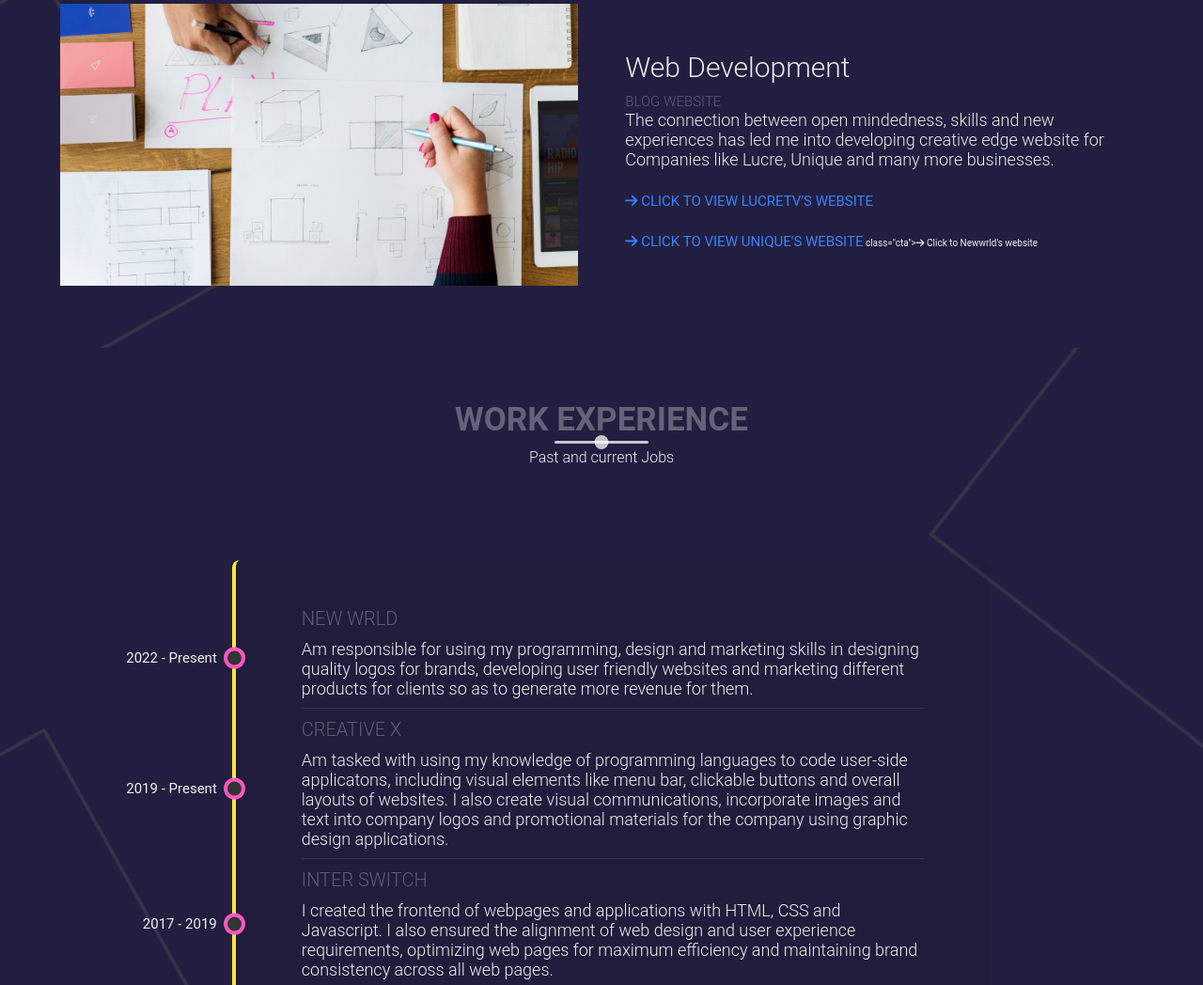
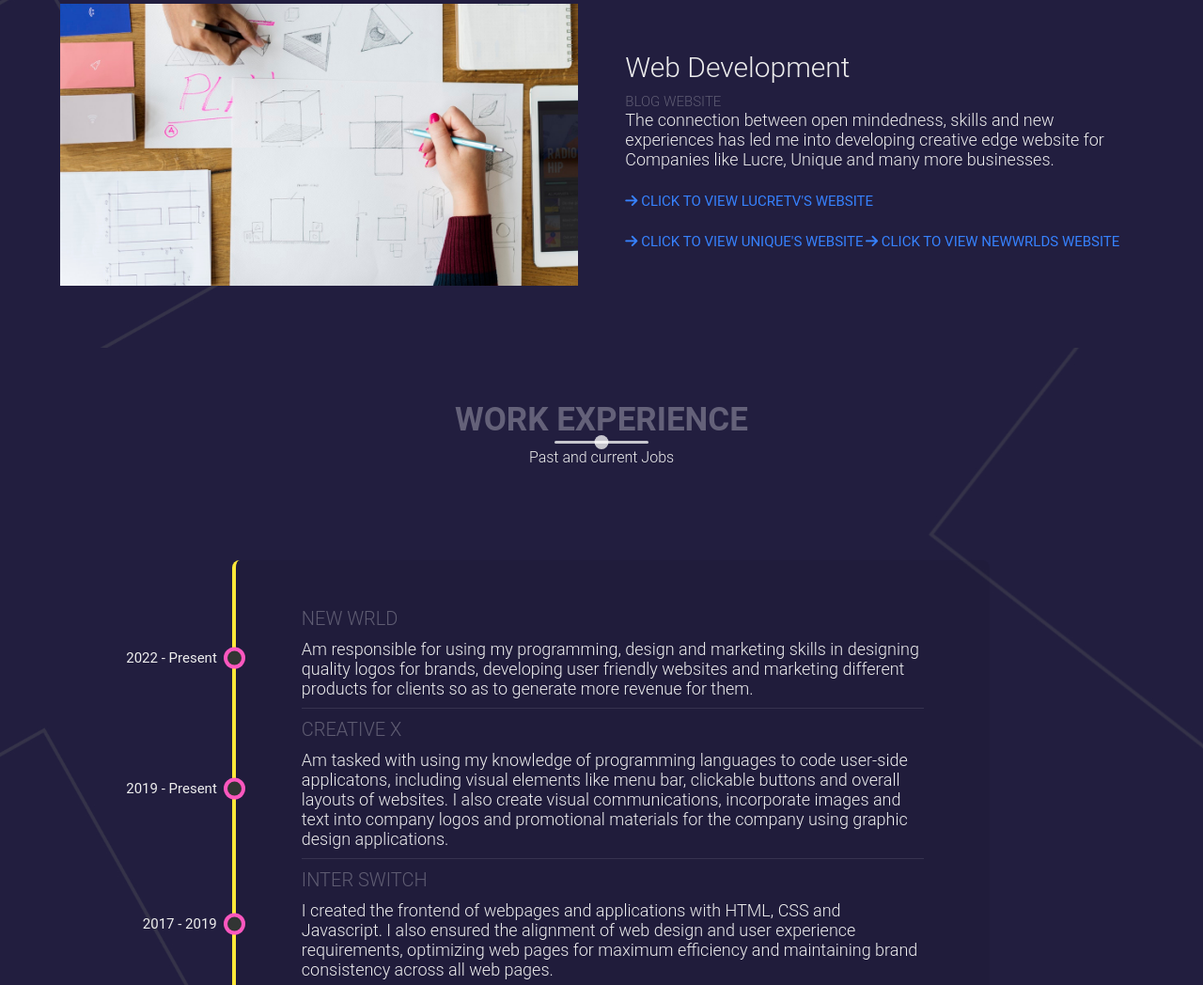
Before and after one commit to akoweicollinxx/akoweicollinxx, a plain HTML site: page index.html in a window 1280 px wide. Shown: the part 2830-3878 px from the top of the page at 94% size. Drawn offline with nearby package versions, Linux system fonts and the light colour scheme.

Commit message:
Add files via upload

```diff
--- a/index.html
+++ b/index.html
@@ -149,7 +149,7 @@
                     <p>The connection between open mindedness, skills and new experiences has led me into developing creative edge website for Companies like Lucre, Unique and many more businesses.</p>
                     <a href="https://lucretv.vercel.app/" class="cta"><i class="fa fa-arrow-right"></i> Click to View LucreTV's website</a> <br>
                     <a href="https://uniquecarwash.vercel.app/" class="cta"><i class="fa fa-arrow-right"></i> Click to View Unique's website</a>
-                    <a href="https://newwrld.vercel.app/">class="cta"><i class="fa fa-arrow-right"></i> Click to Newwrld's website</a>
+                    <a href="https://newwrld.vercel.app/" class="cta"><i class="fa fa-arrow-right"></i> Click to View NewWrlds website</a>
                 </div>
             </div>
 
```
